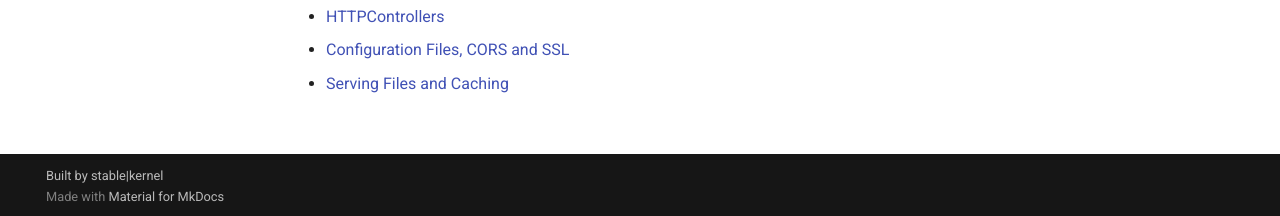
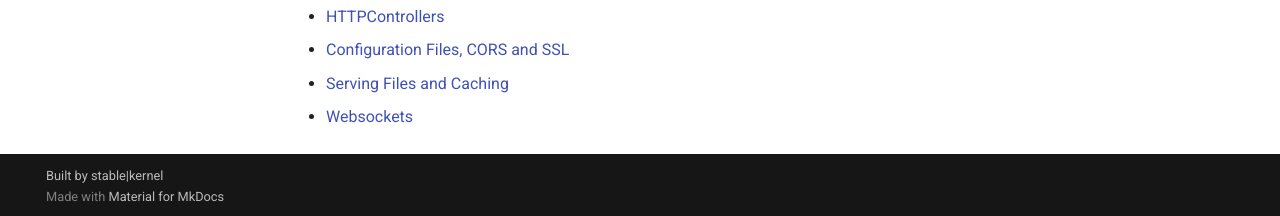
Before and after one commit to stablekernel/aqueduct, an MkDocs documentation site: the page built from source/docs/http/overview.md, in a window 1280 px wide and 1062 px high. Shown: the part 843-1059 px from the top of the window. Built offline with MkDocs 1.6.1 and Material for MkDocs 9.7.7, drawn with Linux system fonts in a browser that asks for light colours; comment, search, counter and statistics services are not loaded; old or Windows-style settings are respelled for this version of MkDocs.

Commit message:
Add websockets to HTTP overview

```diff
--- a/source/docs/http/overview.md
+++ b/source/docs/http/overview.md
@@ -20,3 +20,4 @@ Aqueduct applications respond to HTTP requests. The main concepts and tasks are:
 - [HTTPControllers](http_controller.md)
 - [Configuration Files, CORS and SSL](configure.md)
 - [Serving Files and Caching](serving_files.md)
+- [Websockets](websockets.md)
```
